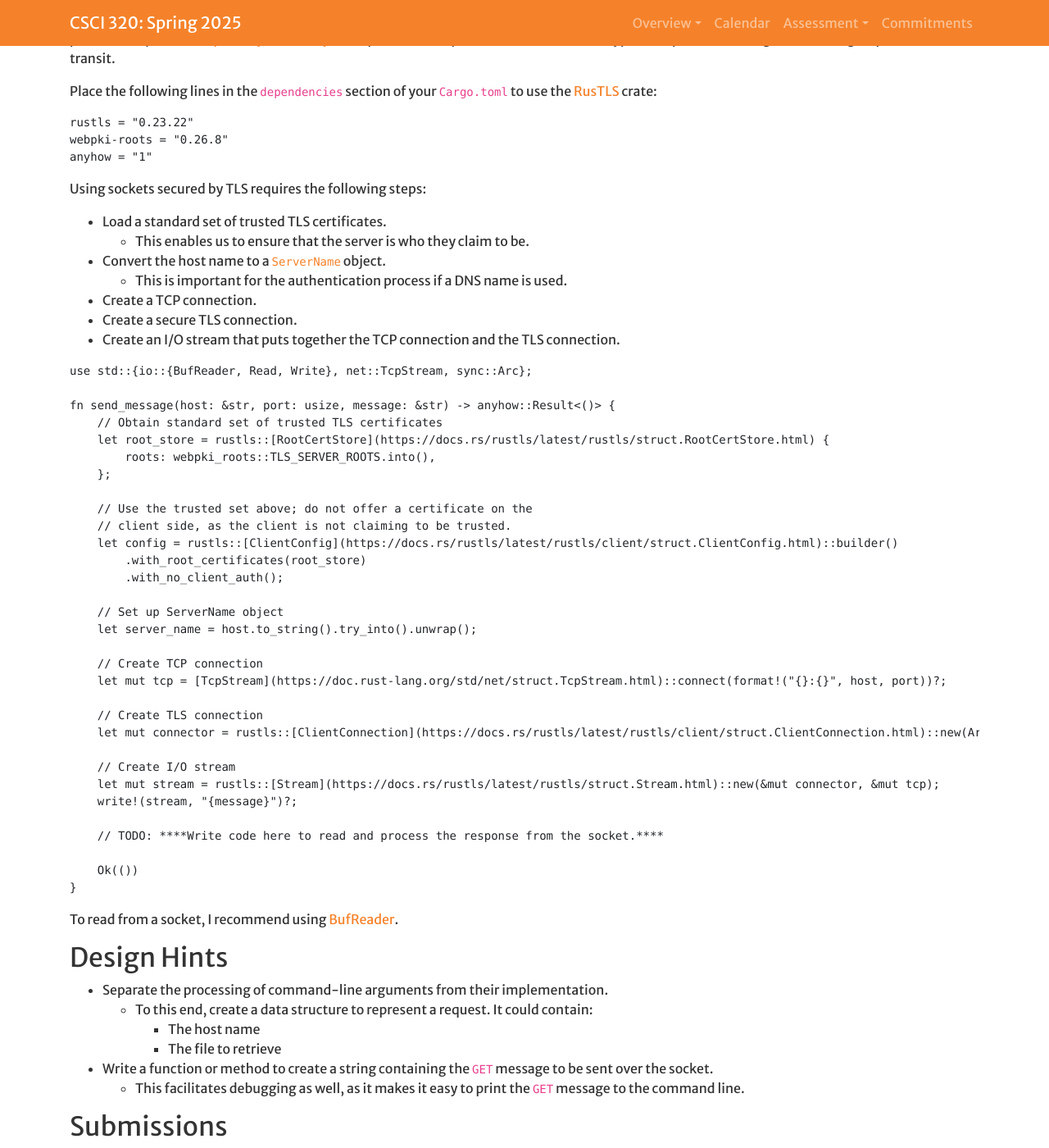
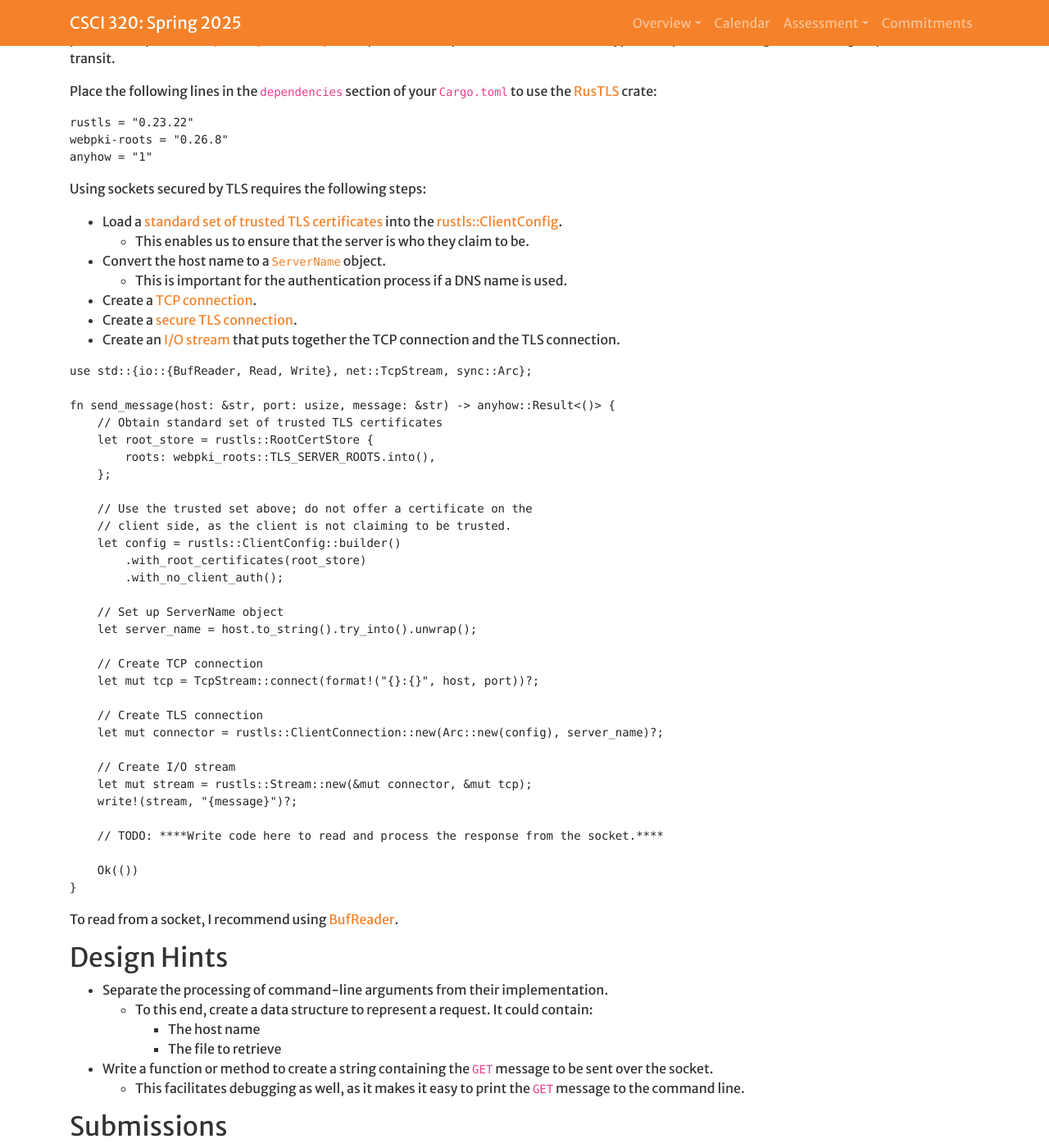
Before and after one commit to Hendrix-CS/csci320, a Jekyll site: the page built from projects/rust2.md, in a window 1280 px wide and 1400 px high, scrolled down 1544 px. Shown: the whole window at 82% size. Built offline with Jekyll 4.4.1, drawn with Linux system fonts in a browser that asks for light colours; a script that is not in the unit is left out.

Commit message:
Moved hyperlinks outside literal code

````diff
--- a/projects/rust2.md
+++ b/projects/rust2.md
@@ -92,26 +92,27 @@ anyhow = "1"
 ```
 
 Using sockets secured by TLS requires the following steps:
-* Load a standard set of trusted TLS certificates.
+* Load a [standard set of trusted TLS certificates](https://docs.rs/rustls/latest/rustls/struct.RootCertStore.html)
+  into the [rustls::ClientConfig](https://docs.rs/rustls/latest/rustls/client/struct.ClientConfig.html).
   * This enables us to ensure that the server is who they claim to be.
 * Convert the host name to a [`ServerName`](https://docs.rs/rustls-pki-types/latest/rustls_pki_types/enum.ServerName.html) object.
   * This is important for the authentication process if a DNS name is used.
-* Create a TCP connection.
-* Create a secure TLS connection.
-* Create an I/O stream that puts together the TCP connection and the TLS connection.
+* Create a [TCP connection](https://doc.rust-lang.org/std/net/struct.TcpStream.html).
+* Create a [secure TLS connection](https://docs.rs/rustls/latest/rustls/client/struct.ClientConnection.html).
+* Create an [I/O stream](https://docs.rs/rustls/latest/rustls/struct.Stream.html) that puts together the TCP connection and the TLS connection.
 
 ```
 use std::{io::{BufReader, Read, Write}, net::TcpStream, sync::Arc};
 
 fn send_message(host: &str, port: usize, message: &str) -> anyhow::Result<()> {
     // Obtain standard set of trusted TLS certificates
-    let root_store = rustls::[RootCertStore](https://docs.rs/rustls/latest/rustls/struct.RootCertStore.html) {
+    let root_store = rustls::RootCertStore {
         roots: webpki_roots::TLS_SERVER_ROOTS.into(),
     };
 
     // Use the trusted set above; do not offer a certificate on the
     // client side, as the client is not claiming to be trusted.
-    let config = rustls::[ClientConfig](https://docs.rs/rustls/latest/rustls/client/struct.ClientConfig.html)::builder()
+    let config = rustls::ClientConfig::builder()
         .with_root_certificates(root_store)
         .with_no_client_auth();
 
@@ -119,13 +120,13 @@ fn send_message(host: &str, port: usize, message: &str) -> anyhow::Result<()> {
     let server_name = host.to_string().try_into().unwrap();
 
     // Create TCP connection
-    let mut tcp = [TcpStream](https://doc.rust-lang.org/std/net/struct.TcpStream.html)::connect(format!("{}:{}", host, port))?;
+    let mut tcp = TcpStream::connect(format!("{}:{}", host, port))?;
 
     // Create TLS connection
-    let mut connector = rustls::[ClientConnection](https://docs.rs/rustls/latest/rustls/client/struct.ClientConnection.html)::new(Arc::new(config), server_name)?;
+    let mut connector = rustls::ClientConnection::new(Arc::new(config), server_name)?;
 
     // Create I/O stream
-    let mut stream = rustls::[Stream](https://docs.rs/rustls/latest/rustls/struct.Stream.html)::new(&mut connector, &mut tcp);
+    let mut stream = rustls::Stream::new(&mut connector, &mut tcp);
     write!(stream, "{message}")?;
 
     // TODO: ****Write code here to read and process the response from the socket.****
````
